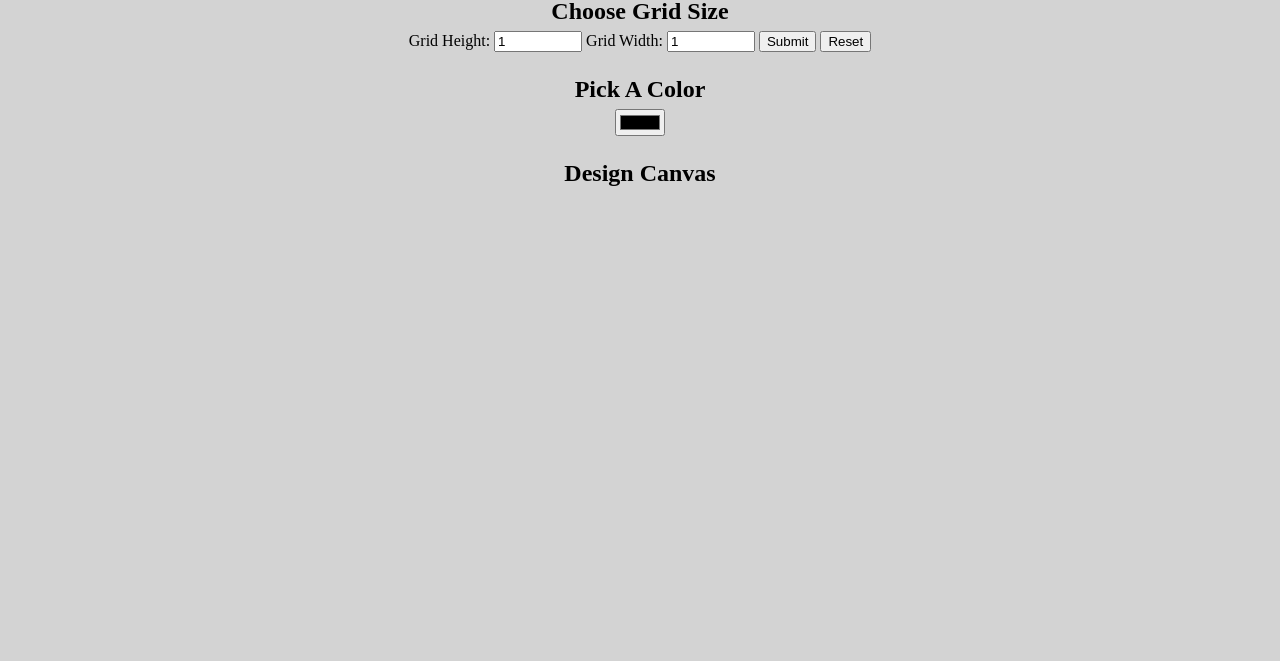
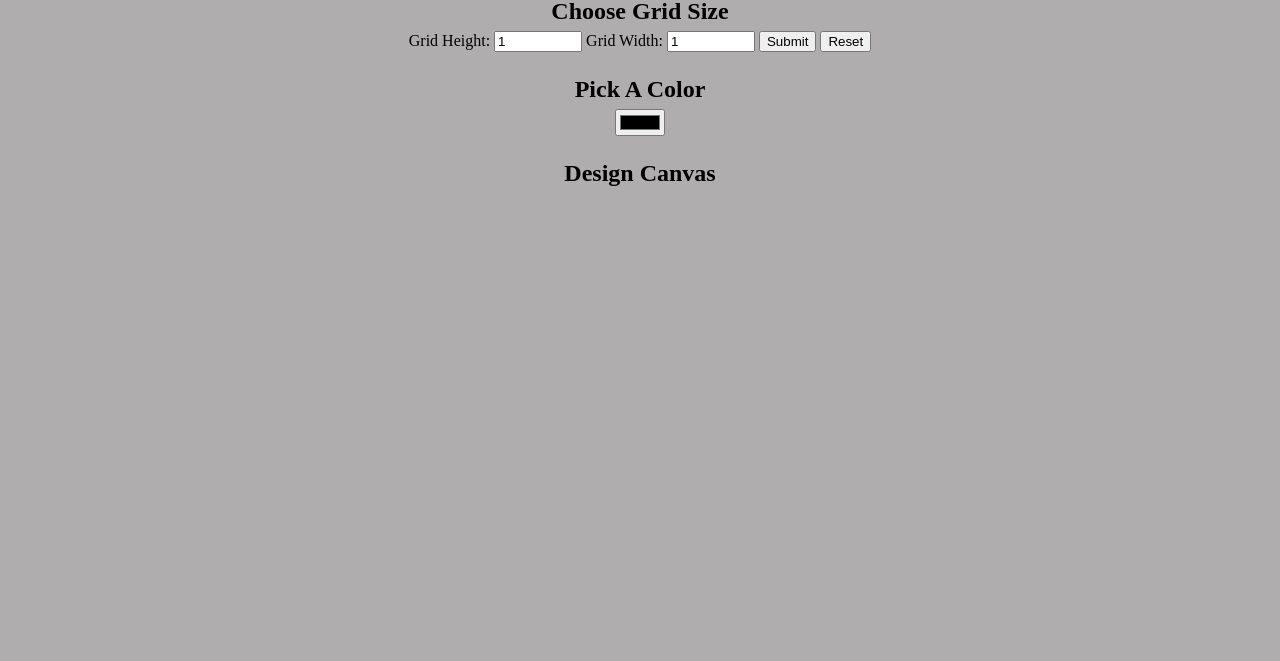
Before and after one commit to amiablekedro/Pixel-Art-Maker-Project, a plain HTML site: page index.html in a window 1280 px wide. Shown: the part 139-800 px from the top of the page. Drawn offline with nearby package versions, Linux system fonts and the light colour scheme.

Commit message:
Update styles.css

```diff
--- a/styles.css
+++ b/styles.css
@@ -1,6 +1,6 @@
 body {
     text-align: center;
-    background-color:lightgrey;
+    background-color:#afadad;
 }
 
 h1 {
```
